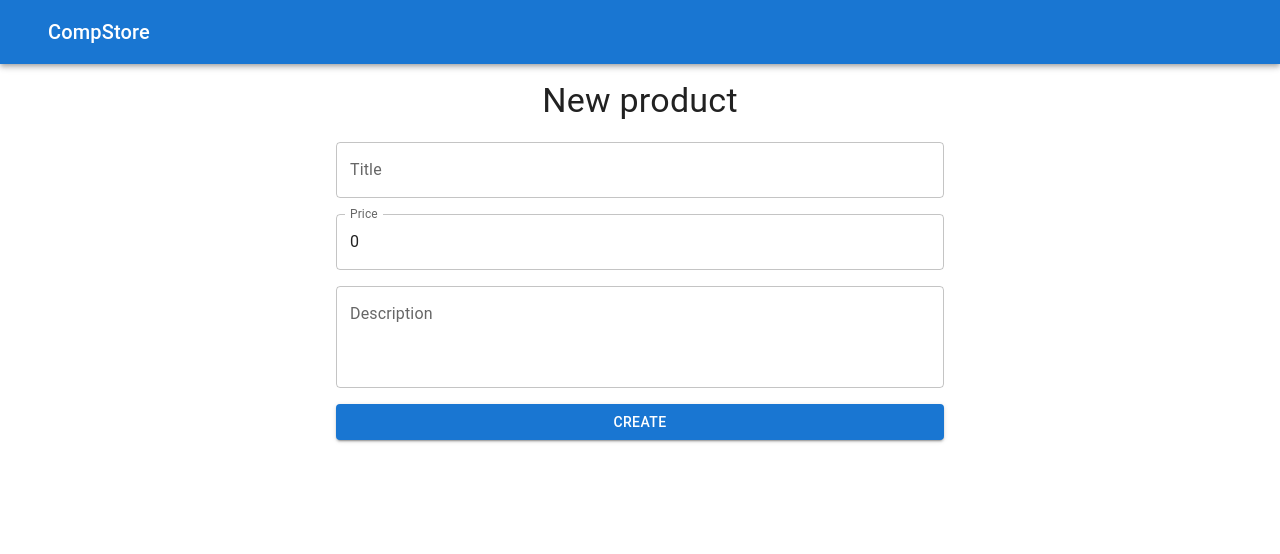
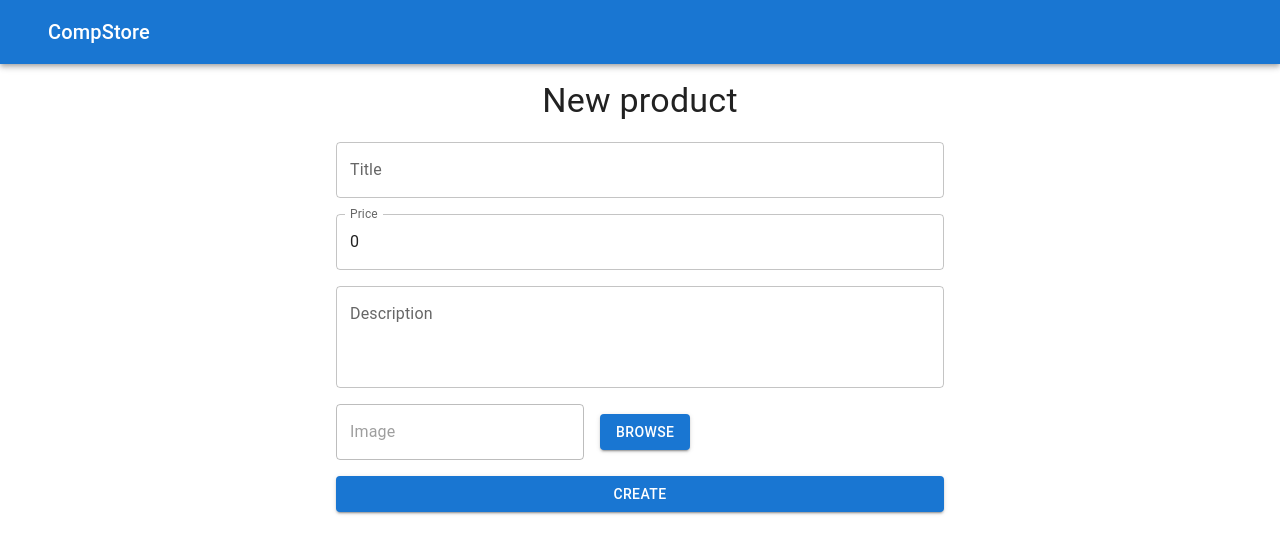
Before and after one commit to AlbinaUm/shop-frontend-js-27, a React (Vite) app: page /products/new in a window 1280 px wide. Shown: the top 554 px of the page. Built offline with nearby package versions, Linux system fonts and the light colour scheme.

Commit message:
[API - Frontend] Added image field to product

```diff
--- /dev/null
+++ b/globalConstants.ts
@@ -0,0 +1 @@
+export const apiUrl = 'http://localhost:8000';
--- a/src/axiosApi.ts
+++ b/src/axiosApi.ts
@@ -1,7 +1,8 @@
 import axios from "axios";
+import {apiUrl} from "../globalConstants.ts";
 
 const axiosAPI = axios.create({
-    baseURL: 'http://localhost:8000',
+    baseURL: apiUrl,
 });
 
 export default axiosAPI;
--- /dev/null
+++ b/src/components/UI/FileInput/FileInput.tsx
@@ -0,0 +1,62 @@
+import {useRef, useState} from "react";
+import Grid from "@mui/material/Grid2";
+import {Button, TextField} from "@mui/material";
+
+interface Props {
+    onChange: (e: React.ChangeEvent<HTMLInputElement>) => void;
+    name: string;
+    label: string;
+}
+
+const FileInput: React.FC<Props> = ({onChange, name, label = 'Image'}) => {
+    const inputRef = useRef<HTMLInputElement>(null);
+    const [filename, setFilename] = useState('');
+
+    const onFileChange = (e: React.ChangeEvent<HTMLInputElement>) => {
+        if (e.target.files &&  e.target.files[0]) {
+            setFilename(e.target.files[0].name);
+        } else {
+            setFilename('');
+        }
+
+        onChange(e);
+    };
+
+    const activateInput = () => {
+        if (inputRef.current) {
+            inputRef.current.click();
+        }
+    };
+
+    console.log(inputRef);
+
+    return (
+        <>
+            <input
+                style={{display: 'none'}}
+                type="file"
+                name={name}
+                onChange={onFileChange}
+                ref={inputRef}
+            />
+
+            <Grid container spacing={2} direction="row" alignItems="center">
+                <Grid>
+                    <TextField
+                        disabled
+                        label={label}
+                        value={filename}
+                        onClick={activateInput}
+                    />
+                </Grid>
+                <Grid>
+                    <Button variant="contained" onClick={activateInput}>
+                        Browse
+                    </Button>
+                </Grid>
+            </Grid>
+        </>
+    );
+};
+
+export default FileInput;
--- a/src/features/products/FullProduct.tsx
+++ b/src/features/products/FullProduct.tsx
@@ -7,6 +7,7 @@ import Spinner from "../../components/UI/Spinner/Spinner.tsx";
 import {fetchProductById} from "./productsThunks.ts";
 import NotFoundPic from '../../assets/images/notFoundPic.jpg';
 import ArrowBackIcon from '@mui/icons-material/ArrowBack';
+import {apiUrl} from "../../../globalConstants.ts";
 
 
 const FullProduct = () => {
@@ -32,7 +33,7 @@ const FullProduct = () => {
                         <CardMedia
                             component="img"
                             height="200"
-                            image={NotFoundPic}
+                            image={product?.image ? apiUrl + '/' + product.image : NotFoundPic}
                             alt={product.title}
                         />
                         <CardContent>
--- a/src/features/products/Products.tsx
+++ b/src/features/products/Products.tsx
@@ -42,6 +42,7 @@ const Products = () => {
                                     title={product.title}
                                     price={product.price}
                                     id={product.id}
+                                    image={product.image || undefined}
                                 />
                             ))}
                         </Grid>
--- a/src/features/products/components/ProductForm/ProductForm.tsx
+++ b/src/features/products/components/ProductForm/ProductForm.tsx
@@ -2,6 +2,7 @@ import {useState} from "react";
 import Grid from "@mui/material/Grid2";
 import {Button, TextField} from "@mui/material";
 import {ProductMutation} from "../../../../types";
+import FileInput from "../../../../components/UI/FileInput/FileInput.tsx";
 
 interface Props {
     onSubmitProduct: (product: ProductMutation) => void;
@@ -12,6 +13,7 @@ const ProductForm: React.FC<Props> = ({onSubmitProduct}) => {
         title: '',
         description: '',
         price: 0,
+        image: null,
     });
 
     const onSubmit = (e: React.FormEvent) => {
@@ -22,6 +24,17 @@ const ProductForm: React.FC<Props> = ({onSubmitProduct}) => {
     const onInputChange = (e: React.ChangeEvent<HTMLInputElement>) => {
       const { name, value } = e.target;
       setForm({ ...form, [name]: value });
+    };
+
+    const fileInputChangeHandler = (eFile: React.ChangeEvent<HTMLInputElement>) => {
+        const {name, files} = eFile.target;
+
+        if (files) {
+            setForm(prevState => ({
+                ...prevState,
+                [name]: files[0],
+            }));
+        }
     };
 
     return (
@@ -64,6 +77,14 @@ const ProductForm: React.FC<Props> = ({onSubmitProduct}) => {
                 </Grid>
 
                 <Grid size={{sm: 12, md: 6, lg: 6}}>
+                   <FileInput
+                       name='image'
+                       label='Image'
+                       onChange={fileInputChangeHandler}
+                   />
+                </Grid>
+
+                <Grid size={{sm: 12, md: 6, lg: 6}}>
                     <Button style={{width:'100%'}} type="submit" color="primary" variant="contained">
                         Create
                     </Button>
--- a/src/features/products/components/ProductItem/ProductItem.tsx
+++ b/src/features/products/components/ProductItem/ProductItem.tsx
@@ -1,18 +1,34 @@
 import Grid from "@mui/material/Grid2";
-import {Card, CardActions, CardContent, CardHeader, IconButton} from "@mui/material";
+import {Card, CardActions, CardContent, CardHeader, CardMedia, IconButton} from "@mui/material";
 import ArrowForwardIcon from '@mui/icons-material/ArrowForward';
 import {Link} from "react-router-dom";
+import {apiUrl} from "../../../../../globalConstants.ts";
+import NotFoundPic from "../../../../assets/images/notFoundPic.jpg";
+
 
 interface Props {
     title: string;
     price: number;
     id: string;
+    image: string | undefined;
 }
 
-const ProductItem: React.FC<Props> = ({title, price, id}) => {
+const ProductItem: React.FC<Props> = ({title, price, id, image}) => {
+    let cartImage = NotFoundPic;
+
+    if (image) {
+        cartImage = apiUrl + '/' + image;
+    }
+
     return (
         <Grid size={{ xs: 12, sm: 12, md: 6, lg: 4 }}>
             <Card>
+                <CardMedia
+                    component="img"
+                    height="200"
+                    image={cartImage}
+                    alt={title}
+                />
                 <CardHeader title={title} />
                 <CardContent>
                     <strong>
--- a/src/features/products/productsThunks.ts
+++ b/src/features/products/productsThunks.ts
@@ -22,10 +22,22 @@ export const fetchProductById = createAsyncThunk<Product, string>(
 export const createProduct = createAsyncThunk<void, ProductMutation>(
     'products/createProduct',
     async (productToAdd) => {
-        const newProduct = {
-            ...productToAdd,
-            price: Number(productToAdd.price),
-        };
-        await axiosAPI.post('/products', newProduct);
+        const formData = new FormData();
+        // title: string;
+        // description: string;
+        // price: number;
+        // image: File | null;
+
+
+        formData.append('title', productToAdd.title);
+        formData.append('description', productToAdd.description);
+        formData.append('price', String(productToAdd.price));
+
+        // !== null
+        if (productToAdd.image) {
+            formData.append('image', productToAdd.image);
+        }
+
+        await axiosAPI.post('/products', formData);
     }
 );
--- a/src/types.d.ts
+++ b/src/types.d.ts
@@ -3,10 +3,12 @@ export interface Product {
     title: string;
     description: string;
     price: number;
+    image?: string | null;
 }
 
 export interface ProductMutation {
     title: string;
     description: string;
     price: number;
+    image: File | null;
 }
```
